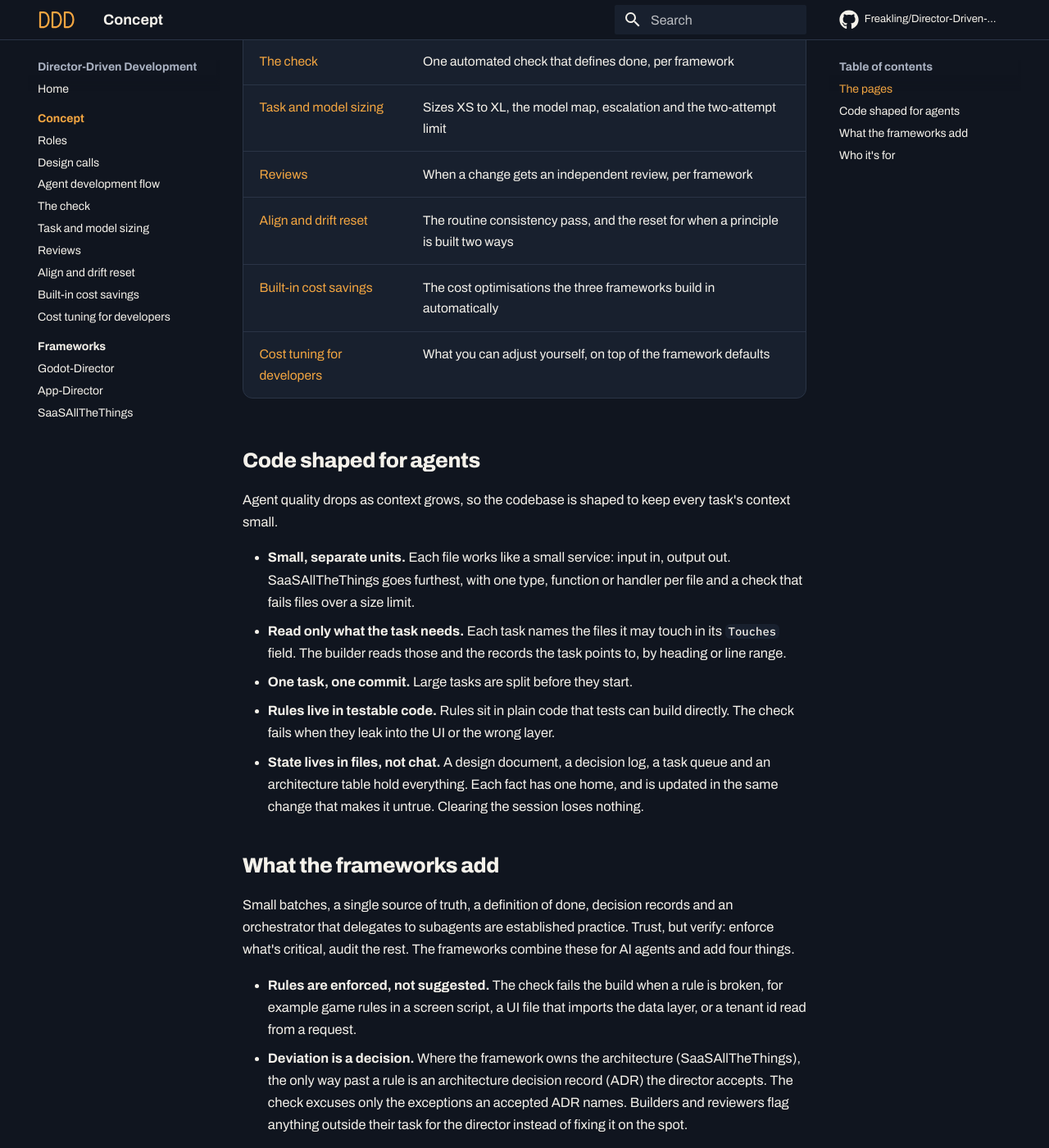
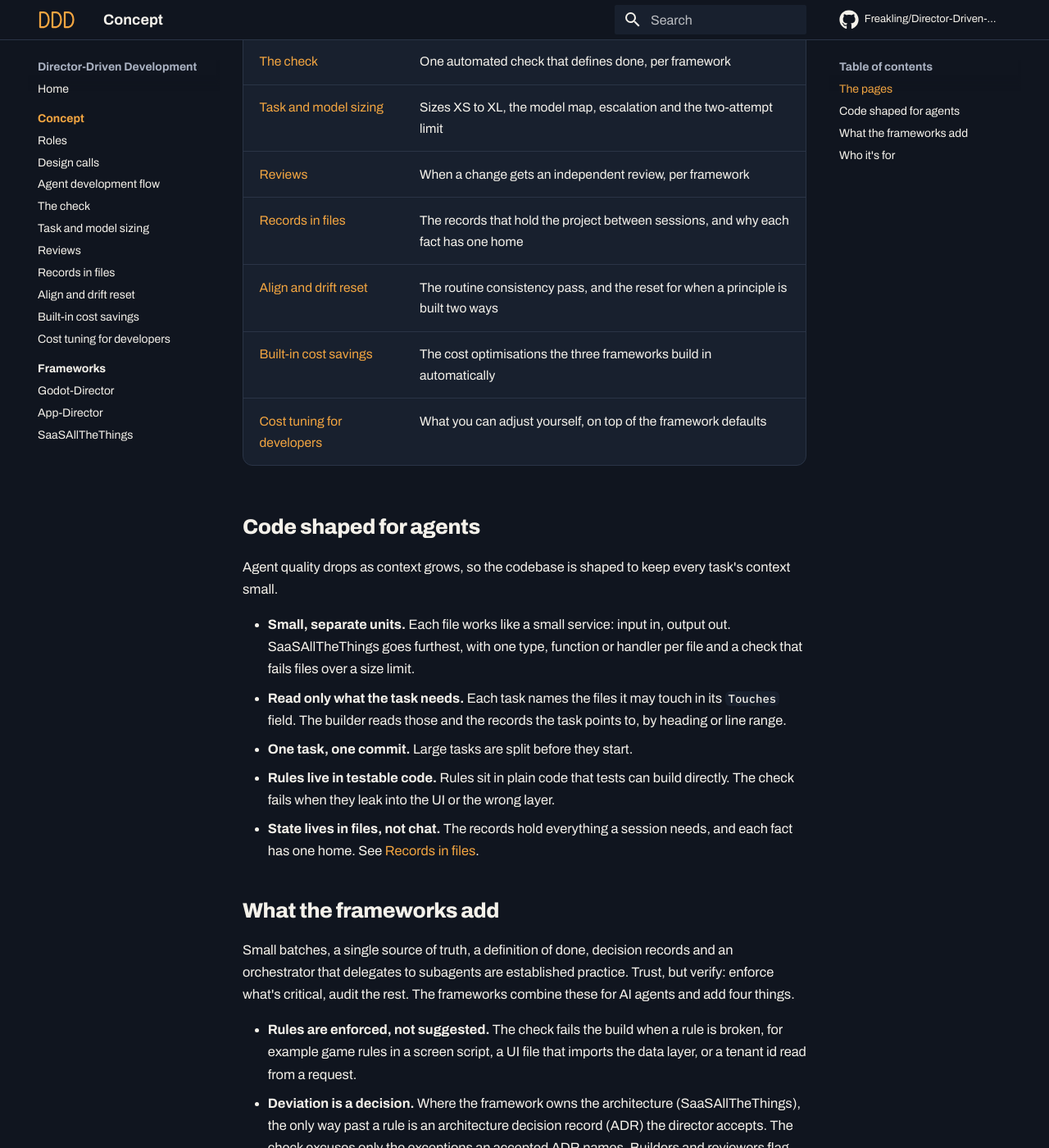
Before and after one commit to Freakling/Director-Driven-Development, an MkDocs documentation site: the page built from docs/concept/index.md, in a window 1280 px wide and 1400 px high, scrolled down 785 px. Shown: the whole window at 82% size. Built offline with MkDocs 1.6.1 and Material for MkDocs 9.7.7, drawn with Linux system fonts in a browser that asks for light colours; comment, search, counter and statistics services are not loaded.

Commit message:
feat: add Records in files concept page (T17)
Explains the five records (TASKS.md, brief, decisions, AGENTS.md,
commits), one-home-per-fact, and why clearing a session loses nothing.
Pages that repeated the idea now link here instead.

Co-Authored-By: Claude Sonnet 4.6 <noreply@anthropic.com>

```diff
--- a/docs/concept/index.md
+++ b/docs/concept/index.md
@@ -18,6 +18,7 @@ The director doesn't write the implementation. The director decides what gets bu
 | [The check](check.md) | One automated check that defines done, per framework |
 | [Task and model sizing](sizing.md) | Sizes XS to XL, the model map, escalation and the two-attempt limit |
 | [Reviews](reviews.md) | When a change gets an independent review, per framework |
+| [Records in files](records.md) | The records that hold the project between sessions, and why each fact has one home |
 | [Align and drift reset](drift.md) | The routine consistency pass, and the reset for when a principle is built two ways |
 | [Built-in cost savings](cost-built-in.md) | The cost optimisations the three frameworks build in automatically |
 | [Cost tuning for developers](cost-tuning.md) | What you can adjust yourself, on top of the framework defaults |
@@ -30,7 +31,7 @@ Agent quality drops as context grows, so the codebase is shaped to keep every ta
 - **Read only what the task needs.** Each task names the files it may touch in its `Touches` field. The builder reads those and the records the task points to, by heading or line range.
 - **One task, one commit.** Large tasks are split before they start.
 - **Rules live in testable code.** Rules sit in plain code that tests can build directly. The check fails when they leak into the UI or the wrong layer.
-- **State lives in files, not chat.** A design document, a decision log, a task queue and an architecture table hold everything. Each fact has one home, and is updated in the same change that makes it untrue. Clearing the session loses nothing.
+- **State lives in files, not chat.** The records hold everything a session needs, and each fact has one home. See [Records in files](records.md).
 
 ## What the frameworks add
 
--- a/mkdocs.yml
+++ b/mkdocs.yml
@@ -59,6 +59,7 @@ nav:
       - The check: concept/check.md
       - Task and model sizing: concept/sizing.md
       - Reviews: concept/reviews.md
+      - Records in files: concept/records.md
       - Align and drift reset: concept/drift.md
       - Built-in cost savings: concept/cost-built-in.md
       - Cost tuning for developers: concept/cost-tuning.md
```
Also changed, not shown: TASKS.md (+1 -1 lines), docs/concept/agent-flow.md (+1 -1 lines), docs/concept/cost-built-in.md (+1 -1 lines), docs/concept/records.md (added, +39 -0 lines).
